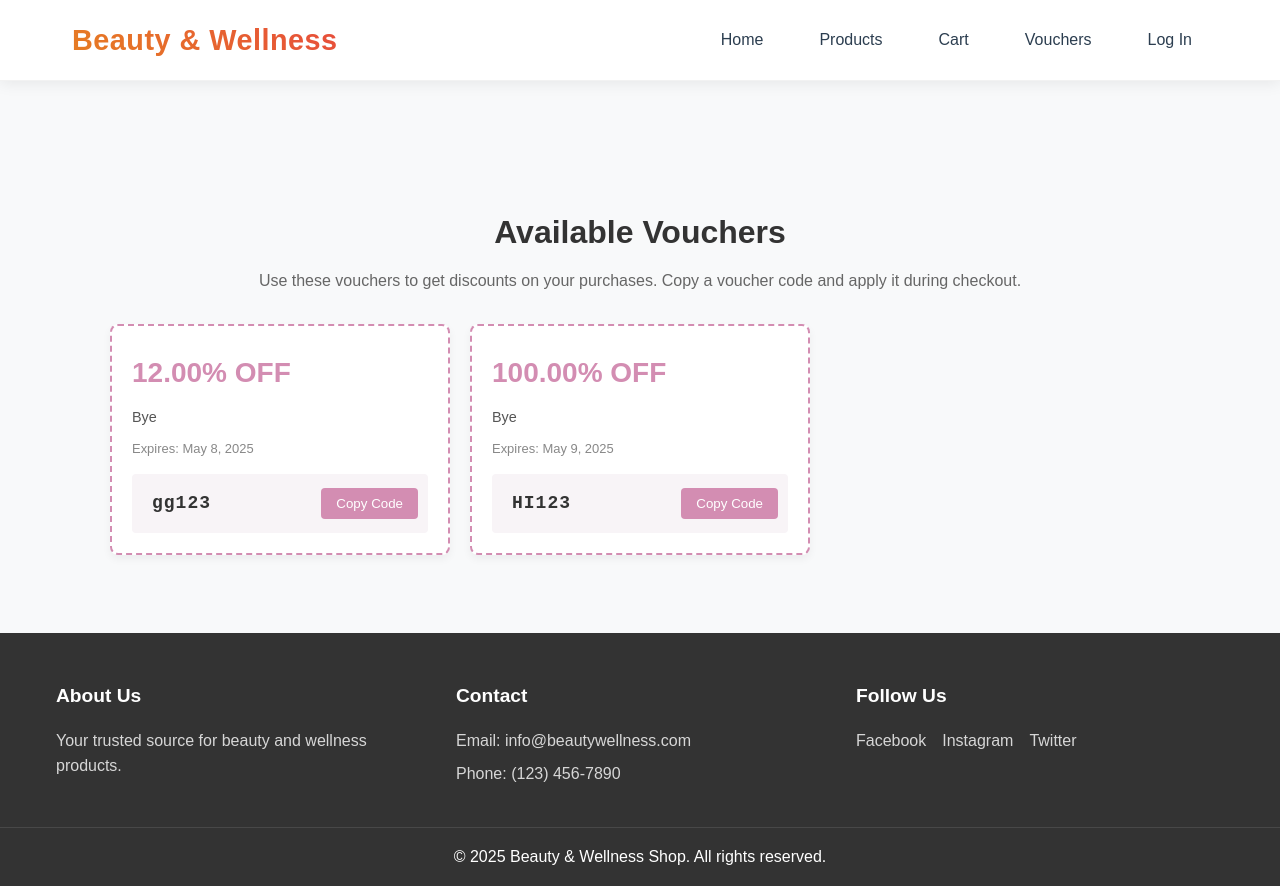
After one commit to Toon-mek/BeautyEcom, a PHP site: page /product/vouchers.php in a window 1280 px wide. The commit adds this page. Run offline with PHP 8.4, Linux system fonts and the light colour scheme; data comes from the database, SQL or seed files in the repository.

Commit message:
fix remove item from cart + vouchers page

```diff
--- a/newPHP/app/_head.php
+++ b/newPHP/app/_head.php
@@ -25,6 +25,7 @@ if (!file_exists($uploadsDir)) {
                     <li><a href="/newPHP/app/index.php" class="nav-link">Home</a></li>
                     <li><a href="/newPHP/app/product/all_product.php" class="nav-link">Products</a></li>
                     <li><a href="/newPHP/app/order/cart.php" class="nav-link">Cart</a></li>
+                    <li><a href="/newPHP/app/product/vouchers.php" class="nav-link">Vouchers</a></li>
                     <?php if (isLoggedIn()): ?>
                         <li class="profile-dropdown">
                             <?php
--- a/newPHP/app/css/style.css
+++ b/newPHP/app/css/style.css
@@ -3114,3 +3114,148 @@ body {
     font-size: 0.9rem;
     margin-top: 5px;
 }
+
+.discount-row {
+    color: #e74c3c;
+    font-weight: 500;
+    margin: 5px 0;
+}
+
+.discount-row span:last-child {
+    color: #e74c3c;
+}
+
+/* Vouchers page styles */
+.vouchers-container {
+    max-width: 1100px;
+    margin: 0 auto;
+    padding: 30px 20px;
+}
+
+.vouchers-container h1 {
+    text-align: center;
+    margin-bottom: 10px;
+    color: #333;
+}
+
+.voucher-intro {
+    text-align: center;
+    color: #666;
+    margin-bottom: 30px;
+}
+
+.voucher-list {
+    display: grid;
+    grid-template-columns: repeat(auto-fill, minmax(320px, 1fr));
+    gap: 20px;
+}
+
+.voucher-card {
+    border: 2px dashed #d38db2;
+    border-radius: 8px;
+    overflow: hidden;
+    position: relative;
+    background: white;
+    box-shadow: 0 4px 8px rgba(0,0,0,0.05);
+    transition: transform 0.3s ease, box-shadow 0.3s ease;
+}
+
+.voucher-card:hover {
+    transform: translateY(-5px);
+    box-shadow: 0 6px 12px rgba(0,0,0,0.1);
+}
+
+.voucher-content {
+    padding: 20px;
+}
+
+.voucher-info {
+    margin-bottom: 15px;
+}
+
+.voucher-info h2 {
+    color: #d38db2;
+    font-size: 28px;
+    margin: 0 0 10px;
+}
+
+.voucher-description {
+    color: #555;
+    margin-bottom: 10px;
+}
+
+.voucher-expiry {
+    color: #888;
+    font-size: 0.9em;
+}
+
+.voucher-code-container {
+    display: flex;
+    align-items: center;
+    background: #f8f4f7;
+    padding: 10px;
+    border-radius: 4px;
+}
+
+.voucher-code {
+    font-family: 'Courier New', monospace;
+    font-size: 18px;
+    font-weight: 600;
+    color: #333;
+    letter-spacing: 1px;
+    flex-grow: 1;
+    padding: 5px 10px;
+}
+
+.copy-btn {
+    background: #d38db2;
+    color: white;
+    border: none;
+    padding: 8px 15px;
+    border-radius: 4px;
+    cursor: pointer;
+    font-weight: 500;
+    transition: background 0.2s ease;
+}
+
+.copy-btn:hover {
+    background: #c37ca1;
+}
+
+.copy-btn.copied {
+    background: #5cb85c;
+}
+
+.no-vouchers {
+    text-align: center;
+    padding: 40px 20px;
+    color: #888;
+}
+
+.no-vouchers i {
+    font-size: 64px;
+    margin-bottom: 20px;
+    color: #ddd;
+}
+
+.no-vouchers h2 {
+    color: #555;
+    margin-bottom: 10px;
+}
+
+/* Add responsive adjustments */
+@media (max-width: 768px) {
+    .voucher-list {
+        grid-template-columns: repeat(auto-fill, minmax(280px, 1fr));
+    }
+}
+
+@media (max-width: 480px) {
+    .voucher-code {
+        font-size: 14px;
+    }
+
+    .voucher-info h2 {
+        font-size: 24px;
+    }
+}
--- a/newPHP/app/js/cart.js
+++ b/newPHP/app/js/cart.js
@@ -156,3 +156,9 @@ document.addEventListener('DOMContentLoaded', function () {
     updateCheckoutButton();
     updateSelectAllCheckbox();
 });
+
+function removeCartItem(cartItemId) {
+    // Set the id in the hidden form and submit
+    document.getElementById('remove_item_id').value = cartItemId;
+    document.getElementById('removeItemForm').submit();
+}
--- /dev/null
+++ b/newPHP/app/product/vouchers.php
@@ -0,0 +1,90 @@
+<?php
+require_once __DIR__ . '/../_base.php';
+
+// Get all active vouchers that haven't expired
+$stmt = $pdo->prepare("
+    SELECT * FROM voucher
+    WHERE Status = 'Active'
+    AND ExpiryDate >= CURDATE()
+    ORDER BY ExpiryDate ASC
+");
+$stmt->execute();
+$vouchers = $stmt->fetchAll();
+?>
+
+<!DOCTYPE html>
+<html lang="en">
+<head>
+    <meta charset="UTF-8">
+    <meta name="viewport" content="width=device-width, initial-scale=1.0">
+    <title>Available Vouchers - Beauty & Wellness</title>
+    <link href="../css/style.css" rel="stylesheet">
+    <link href="https://cdnjs.cloudflare.com/ajax/libs/font-awesome/6.0.0/css/all.min.css" rel="stylesheet">
+</head>
+<body>
+    <?php require_once __DIR__ . '/../_head.php'; ?>
+
+    <div class="vouchers-container">
+        <h1>Available Vouchers</h1>
+        <p class="voucher-intro">Use these vouchers to get discounts on your purchases. Copy a voucher code and apply it during checkout.</p>
+
+        <?php if (count($vouchers) > 0): ?>
+            <div class="voucher-list">
+                <?php foreach ($vouchers as $voucher): ?>
+                    <div class="voucher-card">
+                        <div class="voucher-content">
+                            <div class="voucher-info">
+                                <h2><?php echo htmlspecialchars($voucher['Discount']); ?>% OFF</h2>
+                                <p class="voucher-description"><?php echo htmlspecialchars($voucher['Description']); ?></p>
+                                <p class="voucher-expiry">Expires: <?php echo date('F j, Y', strtotime($voucher['ExpiryDate'])); ?></p>
+                            </div>
+                            <div class="voucher-code-container">
+                                <div class="voucher-code" id="code-<?php echo $voucher['VoucherID']; ?>"><?php echo htmlspecialchars($voucher['Code']); ?></div>
+                                <button class="copy-btn" data-code="<?php echo htmlspecialchars($voucher['Code']); ?>"
+                                        onclick="copyVoucherCode('<?php echo htmlspecialchars($voucher['Code']); ?>', this)">
+                                    Copy Code
+                                </button>
+                            </div>
+                        </div>
+                    </div>
+                <?php endforeach; ?>
+            </div>
+        <?php else: ?>
+            <div class="no-vouchers">
+                <i class="fas fa-ticket-alt"></i>
+                <h2>No Vouchers Available</h2>
+                <p>Check back soon for special discounts and promotions!</p>
+            </div>
+        <?php endif; ?>
+    </div>
+
+    <script>
+    function copyVoucherCode(code, button) {
+        // Create a temporary input element
+        const tempInput = document.createElement('input');
+        tempInput.value = code;
+        document.body.appendChild(tempInput);
+
+        // Select and copy the text
+        tempInput.select();
+        document.execCommand('copy');
+
+        // Remove the temporary element
+        document.body.removeChild(tempInput);
+
+        // Change the button text to indicate success
+        const originalText = button.textContent;
+        button.textContent = 'Copied!';
+        button.classList.add('copied');
+
+        // Revert button text after 2 seconds
+        setTimeout(() => {
+            button.textContent = originalText;
+            button.classList.remove('copied');
+        }, 2000);
+    }
+    </script>
+
+    <?php require_once __DIR__ . '/../_foot.php'; ?>
+</body>
+</html>
```
Also changed, not shown: newPHP/app/order/cart.php (+5 -6 lines), newPHP/app/order/order_confirmation.php (+30 -6 lines).
